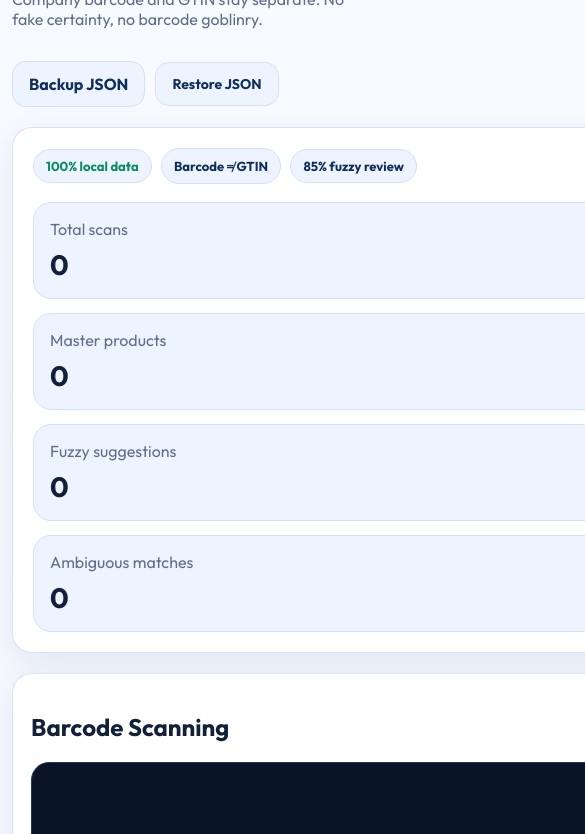
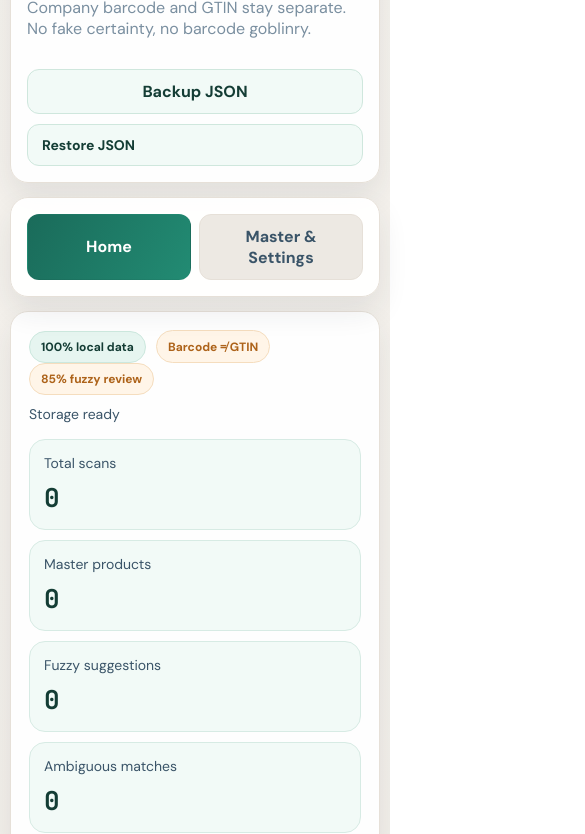
Before and after one commit to vysakhchandran44/10.5V, a plain HTML site: page index.html in a window 390 px wide. Shown: the part 94-928 px from the top of the page, 585 px wide, since content can reach past the window. Drawn offline with nearby package versions, Linux system fonts and the light colour scheme.

Commit message:
Improve mobile layout with palette-9 themed home/settings tabs

```diff
--- a/css/styles.css
+++ b/css/styles.css
@@ -1,88 +1,193 @@
 :root {
-  --bg: #f4f8ff;
-  --panel: #ffffff;
-  --panel-2: #edf3ff;
-  --text: #11213a;
-  --muted: #5f6f8a;
-  --line: #d6e0f5;
-  --primary: #102f5b;
-  --primary-2: #437ef7;
-  --success: #0c8a61;
-  --warn: #cc8400;
-  --danger: #c43535;
-  --shadow: 0 12px 34px rgba(16, 47, 91, 0.08);
-  --radius: 20px;
+  --teal: #1a6b5a;
+  --teal2: #228b73;
+  --tealD: #143d35;
+  --tealL: #e6f5f0;
+  --tealXL: #f2faf7;
+  --amber: #e8913a;
+  --amber2: #f0a050;
+  --amberL: #fff5e8;
+  --navy: #1c2a36;
+  --bg: #f5f2ed;
+  --bg2: #ede9e3;
+  --card: #ffffff;
+  --line: #e6e0d8;
+  --text: #1c2a36;
+  --muted: #7a8fa0;
+  --shadow: 0 14px 30px rgba(28, 42, 54, 0.09);
+  --radius: 18px;
 }
+
 * { box-sizing: border-box; }
-body { margin: 0; font-family: Outfit, system-ui, sans-serif; color: var(--text); background: linear-gradient(180deg, #f7faff 0%, #eef4ff 100%); }
+body {
+  margin: 0;
+  font-family: "DM Sans", system-ui, sans-serif;
+  color: var(--text);
+  background: linear-gradient(180deg, var(--bg) 0%, #efebe6 100%);
+}
 button, input, textarea, select { font: inherit; }
-button, .file-btn { background: var(--primary); color: #fff; border: 0; border-radius: 14px; padding: 12px 16px; cursor: pointer; font-weight: 700; }
-button.secondary, .file-btn.secondary { background: var(--panel-2); color: var(--primary); border: 1px solid var(--line); }
-button.danger { background: #fff0f0; color: var(--danger); border: 1px solid #f2c7c7; }
+
+button, .file-btn {
+  background: linear-gradient(120deg, var(--teal) 0%, var(--teal2) 100%);
+  color: #fff;
+  border: 0;
+  border-radius: 12px;
+  padding: 11px 14px;
+  cursor: pointer;
+  font-weight: 700;
+}
+button.secondary, .file-btn.secondary {
+  background: var(--tealXL);
+  color: var(--tealD);
+  border: 1px solid #cfe7dd;
+}
+button.danger { background: #fff0ee; color: #d94848; border: 1px solid #f2ccca; }
 button:disabled { opacity: .55; cursor: not-allowed; }
 .file-btn { display: inline-flex; align-items: center; gap: 8px; }
 .file-btn input { display: none; }
-input[type="search"], input[type="text"], textarea, select { width: 100%; border: 1px solid var(--line); background: #fff; border-radius: 14px; padding: 12px 14px; color: var(--text); }
+
+input[type="search"], input[type="text"], textarea, select {
+  width: 100%; border: 1px solid var(--line); background: var(--card); border-radius: 12px;
+  padding: 11px 13px; color: var(--text);
+}
 textarea { resize: vertical; min-height: 110px; }
-label { display: grid; gap: 8px; font-size: 14px; color: var(--muted); }
-.app-shell { max-width: 1520px; margin: 0 auto; padding: 20px; }
-.topbar { display: flex; justify-content: space-between; gap: 16px; align-items: flex-start; margin-bottom: 20px; }
-.topbar h1 { margin: 2px 0 6px; font-size: clamp(30px, 4vw, 48px); }
-.eyebrow { margin: 0; color: var(--primary-2); font-weight: 700; letter-spacing: .04em; text-transform: uppercase; font-size: 12px; }
+label { display: grid; gap: 8px; font-size: 14px; color: #3a5468; }
+
+.app-shell { max-width: 1420px; margin: 0 auto; padding: 14px; }
+.grid { display: grid; gap: 14px; }
+
+.card, .dialog-box {
+  background: rgba(255, 255, 255, 0.95);
+  border: 1px solid var(--line);
+  border-radius: var(--radius);
+  box-shadow: var(--shadow);
+  padding: 16px;
+}
+
+.topbar {
+  display: flex;
+  justify-content: space-between;
+  gap: 14px;
+  align-items: flex-start;
+  margin-bottom: 14px;
+}
+.topbar h1 {
+  margin: 2px 0 6px;
+  font-family: "Playfair Display", serif;
+  font-size: clamp(30px, 6vw, 44px);
+  line-height: 1.05;
+}
+.eyebrow {
+  margin: 0;
+  color: var(--teal);
+  font-weight: 700;
+  letter-spacing: .08em;
+  text-transform: uppercase;
+  font-size: 11px;
+}
 .subtle, .tiny { color: var(--muted); }
 .tiny { font-size: 12px; }
-.grid { display: grid; gap: 20px; }
-.card, .dialog-box { background: rgba(255,255,255,.95); backdrop-filter: blur(14px); border: 1px solid rgba(214,224,245,.9); border-radius: var(--radius); box-shadow: var(--shadow); padding: 18px; }
-.hero-card { padding: 20px; }
-.hero-row, .section-head, .inline-actions, .table-tools, .header-actions, .dialog-head { display: flex; flex-wrap: wrap; gap: 10px; align-items: center; justify-content: space-between; }
-.hero-grid { display: grid; grid-template-columns: repeat(4, minmax(0,1fr)); gap: 14px; margin-top: 18px; }
-.metric { background: var(--panel-2); border: 1px solid var(--line); border-radius: 18px; padding: 16px; }
-.metric span { display: block; color: var(--muted); margin-bottom: 8px; }
-.metric strong { font-size: 28px; }
-.pill { display: inline-flex; align-items: center; gap: 6px; border-radius: 999px; padding: 8px 12px; background: var(--panel-2); border: 1px solid var(--line); color: var(--primary); font-size: 13px; font-weight: 700; margin-right: 6px; }
-.pill.success { color: var(--success); }
-.statusline { color: var(--muted); font-size: 14px; }
+
+.hero-card { padding: 18px; }
+.hero-row, .section-head, .inline-actions, .table-tools, .header-actions, .dialog-head {
+  display: flex; flex-wrap: wrap; gap: 10px; align-items: center; justify-content: space-between;
+}
+.hero-grid { display: grid; grid-template-columns: repeat(4, minmax(0,1fr)); gap: 10px; margin-top: 16px; }
+.metric {
+  background: var(--tealXL);
+  border: 1px solid #d7ebe4;
+  border-radius: 16px;
+  padding: 14px;
+}
+.metric span { display: block; color: #3a5468; margin-bottom: 8px; font-size: 14px; }
+.metric strong { font-size: 26px; font-family: "JetBrains Mono", monospace; color: var(--tealD); }
+
+.pill {
+  display: inline-flex;
+  align-items: center;
+  gap: 6px;
+  border-radius: 999px;
+  padding: 7px 11px;
+  background: var(--amberL);
+  border: 1px solid #f5ddbe;
+  color: #ad631a;
+  font-size: 12px;
+  font-weight: 700;
+  margin-right: 6px;
+}
+.pill.success { background: var(--tealL); border-color: #cce8de; color: var(--tealD); }
+.statusline { color: #3a5468; font-size: 14px; }
+
+.mobile-nav {
+  display: flex;
+  gap: 8px;
+  position: sticky;
+  top: 8px;
+  z-index: 10;
+  margin-bottom: 14px;
+}
+.tab-btn {
+  flex: 1;
+  background: var(--bg2);
+  color: #3a5468;
+  border: 1px solid var(--line);
+}
+.tab-btn.active {
+  background: linear-gradient(120deg, var(--teal) 0%, var(--teal2) 100%);
+  color: #fff;
+  border-color: transparent;
+}
+.hidden { display: none; }
+
 .scanner-wrap, .split-grid, .result-grid { display: grid; gap: 16px; grid-template-columns: 1.2fr .8fr; }
-#reader { min-height: 300px; border-radius: 18px; overflow: hidden; background: #091527; border: 1px solid #213a65; }
+#reader { min-height: 300px; border-radius: 14px; overflow: hidden; background: #1b3731; border: 1px solid #2a6458; }
 #reader video { object-fit: cover !important; }
-.scan-panel, .match-box, .dialog-box { background: var(--panel-2); border: 1px solid var(--line); border-radius: 18px; }
+.scan-panel, .match-box, .dialog-box { background: var(--tealXL); border: 1px solid #d7ebe4; border-radius: 14px; }
 .scan-panel { padding: 14px; }
 .result-fields { display: grid; grid-template-columns: repeat(3, minmax(0,1fr)); gap: 12px; }
-.result-fields > div, .match-box { background: var(--panel-2); border: 1px solid var(--line); border-radius: 18px; padding: 12px; }
-.result-fields span { display: block; color: var(--muted); font-size: 12px; text-transform: uppercase; letter-spacing: .04em; }
+.result-fields > div, .match-box { background: var(--tealXL); border: 1px solid #d7ebe4; border-radius: 14px; padding: 12px; }
+.result-fields span { display: block; color: #3a5468; font-size: 12px; text-transform: uppercase; letter-spacing: .04em; }
 .result-fields strong { display: block; margin-top: 6px; word-break: break-word; }
-.result-empty { padding: 26px; border-radius: 18px; background: var(--panel-2); color: var(--muted); border: 1px dashed var(--line); }
-.codebox { background: #0f1a2c; color: #d8e5ff; border-radius: 18px; padding: 14px; overflow: auto; }
+.result-empty { padding: 26px; border-radius: 14px; background: var(--tealXL); color: var(--muted); border: 1px dashed #cbe2da; }
+
+.codebox { background: var(--navy); color: #d8f3ea; border-radius: 14px; padding: 14px; overflow: auto; }
 .mono { font-family: "JetBrains Mono", monospace; }
 .small { font-size: 12px; white-space: pre-wrap; }
 .form-grid { display: grid; grid-template-columns: repeat(2, minmax(0,1fr)); gap: 12px; }
 .top-gap { margin-top: 12px; }
-.table-wrap { overflow: auto; border: 1px solid var(--line); border-radius: 18px; margin-top: 12px; background: #fff; }
+.table-wrap { overflow: auto; border: 1px solid var(--line); border-radius: 14px; margin-top: 12px; background: #fff; }
 table { width: 100%; border-collapse: collapse; min-width: 920px; }
 th, td { padding: 12px 14px; border-bottom: 1px solid var(--line); text-align: left; vertical-align: top; }
-th { background: #f7faff; position: sticky; top: 0; z-index: 1; }
+th { background: #f8f5f0; position: sticky; top: 0; z-index: 1; }
+
 .badge { display: inline-flex; align-items: center; border-radius: 999px; padding: 5px 10px; font-size: 12px; font-weight: 700; }
-.badge.expired { background: #ffe2e2; color: var(--danger); }
-.badge.soon { background: #fff2d8; color: var(--warn); }
-.badge.ok { background: #e3fff2; color: var(--success); }
+.badge.expired { background: #ffe2e2; color: #d94848; }
+.badge.soon { background: #fff2d8; color: #b37a13; }
+.badge.ok { background: #e3fff2; color: #1a6b5a; }
 .badge.none { background: #eef2f8; color: var(--muted); }
-.badge.hit { background: #e3fff2; color: var(--success); }
-.badge.warn { background: #fff2d8; color: var(--warn); }
-.badge.danger { background: #ffe2e2; color: var(--danger); }
-.badge.info { background: #edf3ff; color: var(--primary); }
+.badge.hit { background: #e3fff2; color: #1a6b5a; }
+.badge.warn { background: #fff2d8; color: #b37a13; }
+.badge.danger { background: #ffe2e2; color: #d94848; }
+.badge.info { background: #e6f5f0; color: #1a6b5a; }
+
 .match-box.match-hit { border-color: #bee7d4; }
 .match-box.match-ambiguous { border-color: #f4d59c; }
-.match-box.match-miss { border-color: #e0e7f6; }
+.match-box.match-miss { border-color: #d8e7df; }
 .dialog-box { width: min(1200px, 96vw); max-height: 88vh; padding: 18px; }
-.dialog-box::backdrop { background: rgba(17,33,58,.35); }
+.dialog-box::backdrop { background: rgba(28,42,54,.35); }
 .dialog-table-wrap { max-height: 65vh; }
 hr.soft { border: 0; border-top: 1px solid var(--line); margin: 8px 0; }
+
 @media (max-width: 980px) {
   .hero-grid, .result-fields { grid-template-columns: repeat(2, minmax(0,1fr)); }
   .scanner-wrap, .split-grid, .result-grid, .form-grid { grid-template-columns: 1fr; }
 }
-@media (max-width: 640px) {
-  .app-shell { padding: 12px; }
+
+@media (max-width: 700px) {
+  .app-shell { padding: 10px; }
   .topbar { flex-direction: column; }
+  .header-actions, .inline-actions, .table-tools { width: 100%; }
+  .header-actions > *, .inline-actions > *, .table-tools > * { flex: 1 1 100%; }
   .hero-grid, .result-fields { grid-template-columns: 1fr; }
+  table { min-width: 700px; }
 }
--- a/index.html
+++ b/index.html
@@ -3,7 +3,7 @@
 <head>
   <meta charset="UTF-8">
   <meta name="viewport" content="width=device-width, initial-scale=1, viewport-fit=cover">
-  <meta name="theme-color" content="#102f5b">
+  <meta name="theme-color" content="#1A6B5A">
   <meta name="apple-mobile-web-app-capable" content="yes">
   <meta name="apple-mobile-web-app-status-bar-style" content="default">
   <meta name="apple-mobile-web-app-title" content="GS1 Vault Pro">
@@ -11,13 +11,13 @@
   <link rel="manifest" href="manifest.json">
   <link rel="preconnect" href="https://fonts.googleapis.com">
   <link rel="preconnect" href="https://fonts.gstatic.com" crossorigin>
-  <link href="https://fonts.googleapis.com/css2?family=Outfit:wght@400;500;600;700;800&family=JetBrains+Mono:wght@400;500;700&display=swap" rel="stylesheet">
+  <link href="https://fonts.googleapis.com/css2?family=Playfair+Display:wght@700;800&family=DM+Sans:wght@400;500;700&family=JetBrains+Mono:wght@400;500;700&display=swap" rel="stylesheet">
   <link rel="stylesheet" href="css/styles.css">
   <script src="https://unpkg.com/html5-qrcode@2.3.8/html5-qrcode.min.js"></script>
 </head>
 <body>
   <div class="app-shell">
-    <header class="topbar">
+    <header class="topbar card">
       <div>
         <p class="eyebrow">Offline GS1 / In-house Barcode PWA</p>
         <h1>GS1 Vault Pro</h1>
@@ -30,7 +30,12 @@
       </div>
     </header>
 
-    <main class="grid">
+    <nav class="mobile-nav card" aria-label="Main sections">
+      <button class="tab-btn active" data-tab="homeTab">Home</button>
+      <button class="tab-btn" data-tab="dataTab">Master & Settings</button>
+    </nav>
+
+    <main class="grid" id="homeTab">
       <section class="card hero-card">
         <div class="hero-row">
           <div>
@@ -78,7 +83,9 @@
         </div>
         <div id="latestResult" class="result-empty">No scan yet.</div>
       </section>
+    </main>
 
+    <main class="grid tab-panel hidden" id="dataTab">
       <section class="card">
         <div class="section-head">
           <h2>Master Data + In-house Database</h2>
@@ -200,5 +207,16 @@
   </template>
 
   <script src="js/app.js"></script>
+  <script>
+    const tabButtons = document.querySelectorAll('.tab-btn');
+    const tabPanels = document.querySelectorAll('.tab-panel, #homeTab');
+    tabButtons.forEach((btn) => {
+      btn.addEventListener('click', () => {
+        const target = btn.dataset.tab;
+        tabButtons.forEach((b) => b.classList.toggle('active', b === btn));
+        tabPanels.forEach((panel) => panel.classList.toggle('hidden', panel.id !== target));
+      });
+    });
+  </script>
 </body>
 </html>
```
